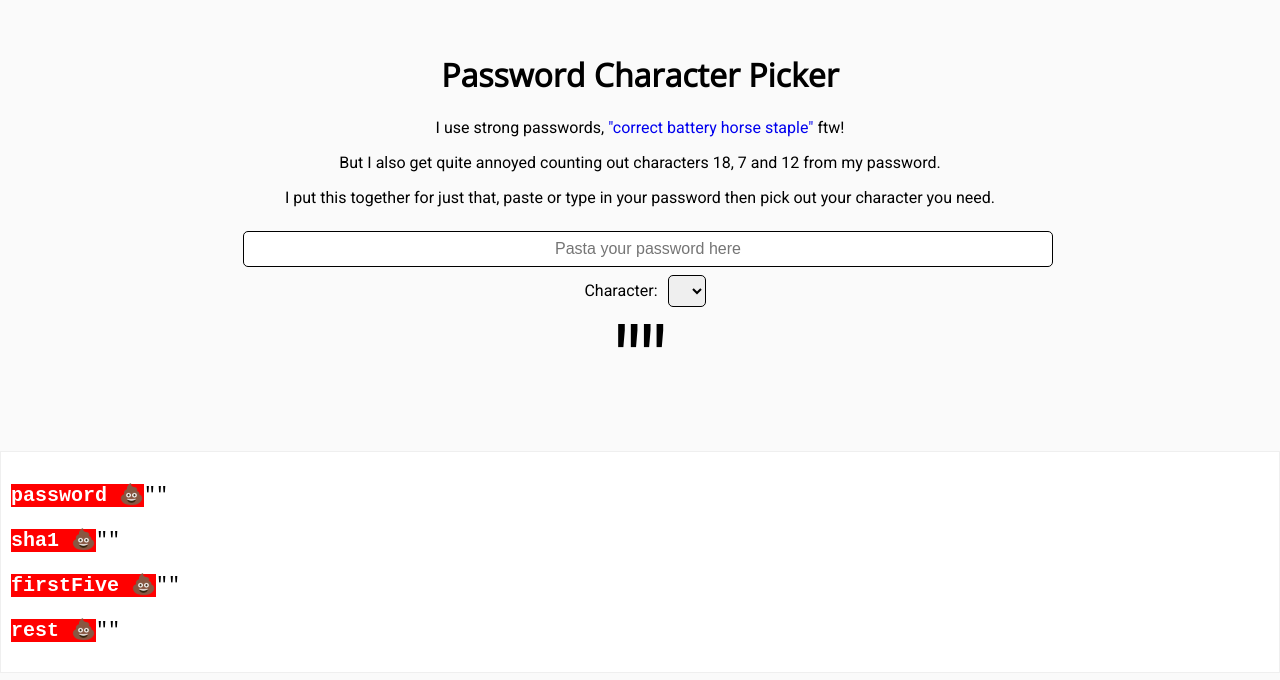
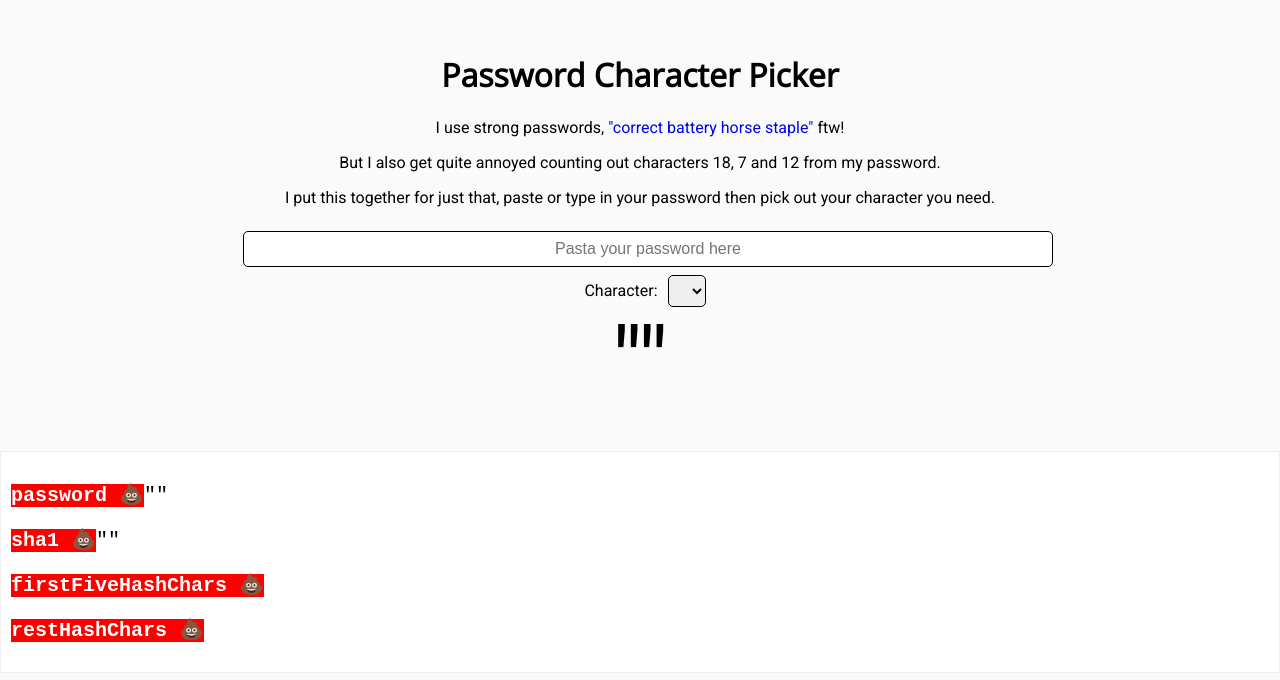
Before and after one commit to spences10/characters-from-password, a React (Create React App) app: page / in a window 1280 px wide. Shown: the top 680 px of the page. Built offline with nearby package versions, Linux system fonts and the light colour scheme.

Commit message:
add new props from next state

```diff
--- a/src/components/HaveIBeenPwned.js
+++ b/src/components/HaveIBeenPwned.js
@@ -6,6 +6,7 @@ const HaveIBeenPwned = ({
   password,
   passwordHash,
   sha1,
+  firstFiveHashChars,
   restHashChars,
   hibpHashes
 }) => {
@@ -14,8 +15,8 @@ const HaveIBeenPwned = ({
       <Dump
         password={password}
         sha1={sha1}
-        firstFive={sha1.substring(0, 5)}
-        rest={sha1.slice(5, sha1.length)}
+        firstFiveHashChars={firstFiveHashChars}
+        restHashChars={restHashChars}
       />
       {/* <p>{hash(this.props.password)}</p> */}
     </React.Fragment>
```
